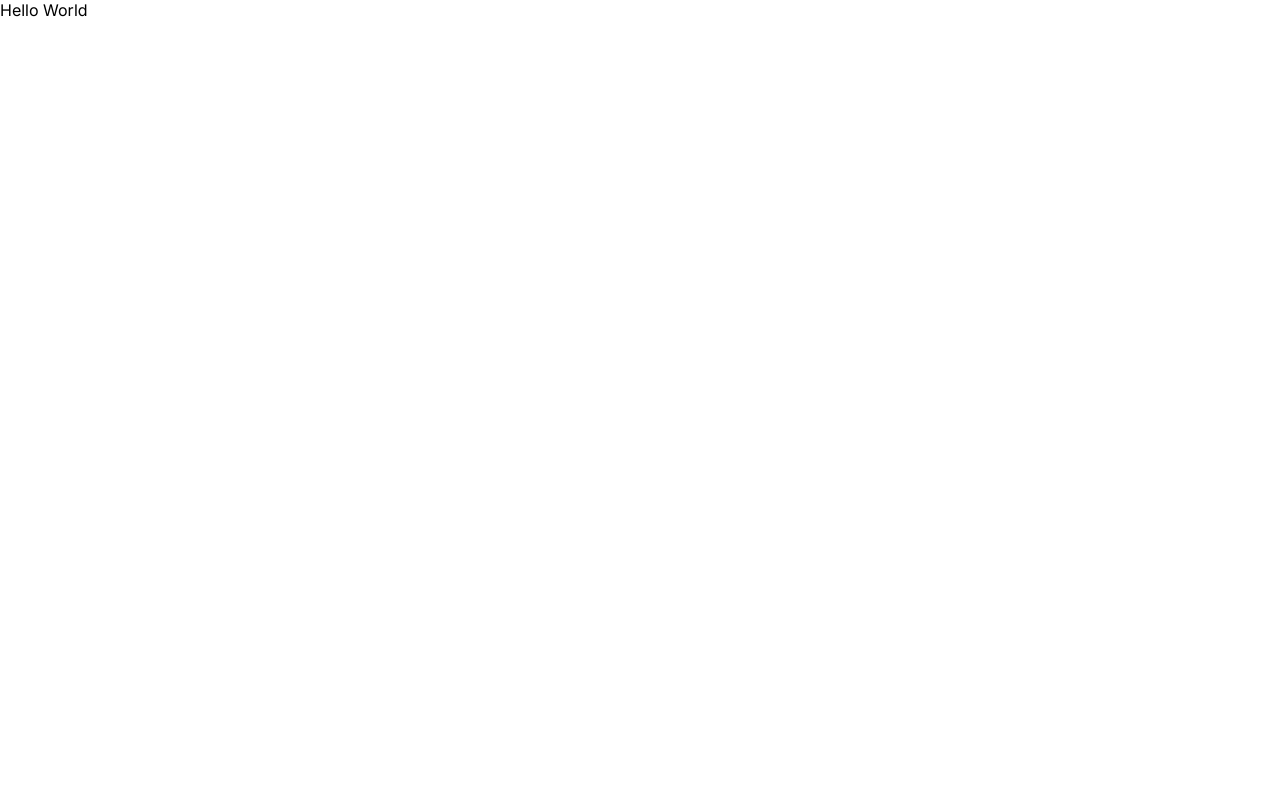
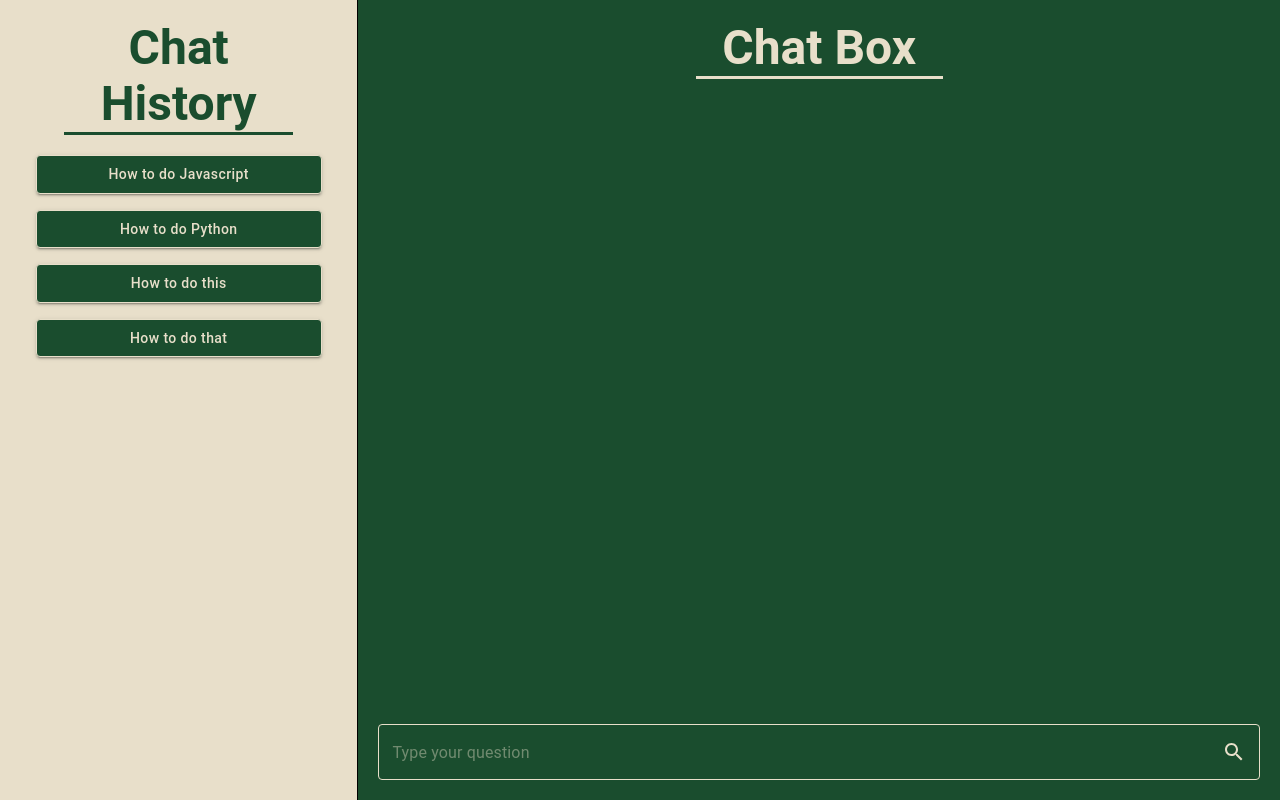
Before and after one commit to Headstarters-AI/ai-chat-support, a Next.js app: page / in a window 1280 px wide. Built offline with nearby package versions, Linux system fonts and the light colour scheme.

Commit message:
basic temlete for chatbot

```diff
--- a/package.json
+++ b/package.json
@@ -11,6 +11,7 @@
   "dependencies": {
     "@emotion/react": "^11.13.0",
     "@emotion/styled": "^11.13.0",
+    "@mui/icons-material": "^5.16.6",
     "@mui/material": "^5.16.6",
     "next": "14.2.5",
     "react": "^18",
--- /dev/null
+++ b/src/app/components/ChatBox.js
@@ -0,0 +1,57 @@
+'use client';
+import React from 'react';
+import { Box, Typography, Paper } from '@mui/material';
+
+export default function ChatBox({ currentChat }) {
+    return (
+        <Box
+            id="chat-box"
+            flexGrow={1}
+            display={'flex'}
+            flexDirection={'column'}
+            justifyContent={'flex-start'}
+            padding="20px"
+            overflow="auto"
+        >
+            <Box display={'flex'}
+                justifyContent={'center'}>
+                <Typography
+                    variant="h3"
+                    width="28%"
+                    borderBottom={'3px solid #E8DFCA'}
+                    textAlign={'center'}
+                    color={'#E8DFCA'}
+                    marginBottom="20px"
+                >
+                    <b>Chat Box</b>
+                </Typography>
+            </Box>
+
+            {/* Display chat history */}
+            <Box
+                display={'flex'}
+                flexDirection={'column'}
+                alignItems={'center'}
+                justifyContent={'flex-start'}
+                width="100%"
+            >
+                {currentChat.map((message, index) => (
+                    <Paper
+                        key={index}
+                        sx={{
+                            padding: '10px 15px',
+                            marginBottom: '10px',
+                            maxWidth: '70%',
+                            alignSelf: message.type === 'user' ? 'flex-end' : 'flex-start',
+                            backgroundColor: message.type === 'user' ? '#E8DFCA' : '#1A4D2E',
+                            color: message.type === 'user' ? '#1A4D2E' : '#E8DFCA',
+                            border: message.type === 'user' ? '1px solid #1A4D2E' : 'none',
+                        }}
+                    >
+                        {message.text}
+                    </Paper>
+                ))}
+            </Box>
+        </Box>
+    );
+}
--- /dev/null
+++ b/src/app/components/ChatInput.js
@@ -0,0 +1,55 @@
+'use client';
+import React from 'react';
+import { TextField, InputAdornment, Box } from '@mui/material';
+import SearchIcon from '@mui/icons-material/Search';
+
+export default function ChatInput({ question, onChange, onSubmit }) {
+    return (
+        <Box padding="20px">
+            <TextField
+                sx={{
+                    width: '100%',
+                    '& .MuiInputBase-input': {
+                        color: '#E8DFCA', // Text color
+                    },
+                    '& .MuiOutlinedInput-root': {
+                        '& fieldset': {
+                            borderColor: '#E8DFCA', // Default border color
+                        },
+                        '&:hover fieldset': {
+                            borderColor: '#E8DFCA', // Border color on hover
+                        },
+                        '&.Mui-focused fieldset': {
+                            borderColor: '#E8DFCA', // Border color when focused
+                        },
+                        backgroundColor: '#1A4D2E', // Background color
+                    },
+                    '& .MuiInputLabel-root': {
+                        color: '#E8DFCA', // Label color
+                    },
+                    '& .MuiInputLabel-root.Mui-focused': {
+                        color: '#E8DFCA', // Label color when focused
+                    },
+                }}
+                placeholder="Type your question"
+                value={question}
+                onChange={onChange}
+                onKeyPress={(event) => {
+                    if (event.key === 'Enter') {
+                        onSubmit();
+                    }
+                }}
+                InputProps={{
+                    endAdornment: (
+                        <InputAdornment position="end">
+                            <SearchIcon
+                                sx={{ color: '#E8DFCA', cursor: 'pointer' }}
+                                onClick={onSubmit}
+                            />
+                        </InputAdornment>
+                    ),
+                }}
+            />
+        </Box>
+    );
+}
--- /dev/null
+++ b/src/app/components/HistorySidebar.js
@@ -0,0 +1,64 @@
+'use client';
+import React from 'react';
+import { Box, Typography, Stack, Button } from '@mui/material';
+
+export default function HistorySidebar({ history }) {
+    return (
+
+        <Box
+            id="history-box"
+            height="100%"
+            display={'flex'}
+            flexDirection={'column'}
+            alignItems={'center'}
+            justifyContent={'center'}
+            borderRight={'1px solid black'}
+            width="28%"
+        >
+            <Box
+                id="history-container"
+                width="100%"
+                padding="20px"
+                height="100%"
+                bgcolor="#E8DFCA"
+                display={'flex'}
+                flexDirection={'column'}
+                alignItems={'center'}
+            >
+                <Typography
+                    color={'#1A4D2E'}
+                    variant="h3"
+                    width="72%"
+                    borderBottom={'3px solid #1A4D2E'}
+                    textAlign={'center'}
+                    marginBottom="20px"
+                >
+                    <b>Chat History</b>
+                </Typography>
+
+                <Stack spacing={2} width="100%">
+                    {history.map((item, index) => (
+                        <Button
+                            key={index}
+                            variant="contained"
+                            sx={{
+                                backgroundColor: '#1A4D2E',
+                                color: '#E8DFCA',
+                                border: '1px solid #E8DFCA',
+                                '&:hover': {
+                                    backgroundColor: '#E8DFCA',
+                                    color: '#1A4D2E',
+                                },
+                                textTransform: 'none',
+                                width: '90%',
+                                alignSelf: 'center'
+                            }}
+                        >
+                            {item}
+                        </Button>
+                    ))}
+                </Stack>
+            </Box>
+        </Box>
+    );
+}
--- a/src/app/page.js
+++ b/src/app/page.js
@@ -1,9 +1,74 @@
-import { Box } from "@mui/material";
+'use client';
+import React, { useState } from 'react';
+import {
+  Box,
+  Typography,
+  Button,
+  Stack,
+  TextField,
+  InputAdornment,
+  Paper,
+} from '@mui/material';
+import SearchIcon from '@mui/icons-material/Search';
+import HistorySidebar from './components/HistorySidebar';
+import ChatBox from './components/ChatBox';
+import ChatInput from './components/ChatInput';
 
-export default function Home() {
+export default function ChatBot() {
+  // Options for sidebar history; just an example. Have to connect to database or some other technique to get history
+  const history = ['How to do Javascript', 'How to do Python', 'How to do this', 'How to do that'];
+
+  // Define the Q&A pairs
+  const qAndA = {
+    "Tell me more about JavaScript":
+      "JavaScript is a versatile, high-level programming language primarily used to create interactive and dynamic content on websites. It runs in web browsers and enables features like animations, form validation, and responsive user interfaces. JavaScript is a core technology of the web, alongside HTML and CSS, and supports event-driven, functional, and object-oriented programming styles. It's widely used for both client-side and server-side development, with frameworks like Node.js, React, and Angular enhancing its capabilities for building complex applications.",
+    "Tell me more about Python":
+      "Python is a high-level, interpreted programming language known for its simplicity and readability, making it an excellent choice for beginners and experienced developers alike. Created by Guido van Rossum and first released in 1991, Python emphasizes code readability and uses significant whitespace, which helps developers write clean and maintainable code."
+  };
+
+  const [question, setQuestion] = useState('');
+  const [currentChat, setcurrentChat] = useState([]);
+
+  const handleInputChange = (event) => {
+    setQuestion(event.target.value);
+  };
+
+  const handleSubmit = () => {
+    if (question.trim() === '') return;
+
+    const answer = qAndA[question] || "Sorry, I don't have an answer for that question.";
+
+    setcurrentChat((prevHistory) => [
+      ...prevHistory,
+      { type: 'user', text: question },
+      { type: 'bot', text: answer },
+    ]);
+
+    setQuestion('');
+  };
+
   return (
-    <Box>
-      Hello World
+    <Box
+      width="100vw"
+      height="100vh"
+      bgcolor={'#1A4D2E'}
+      display={'flex'}
+    >
+      <HistorySidebar history={history}></HistorySidebar>
+      <Box
+        width="72%"
+        height="100%"
+        display={'flex'}
+        flexDirection={'column'}
+        justifyContent={'space-between'}
+      >
+        <ChatBox currentChat={currentChat} />
+        <ChatInput
+          question={question}
+          onChange={handleInputChange}
+          onSubmit={handleSubmit}
+        />
+      </Box>
     </Box>
   );
 }
```
Also changed, not shown: 1 other file (tests, documents, lock files or other folders).
